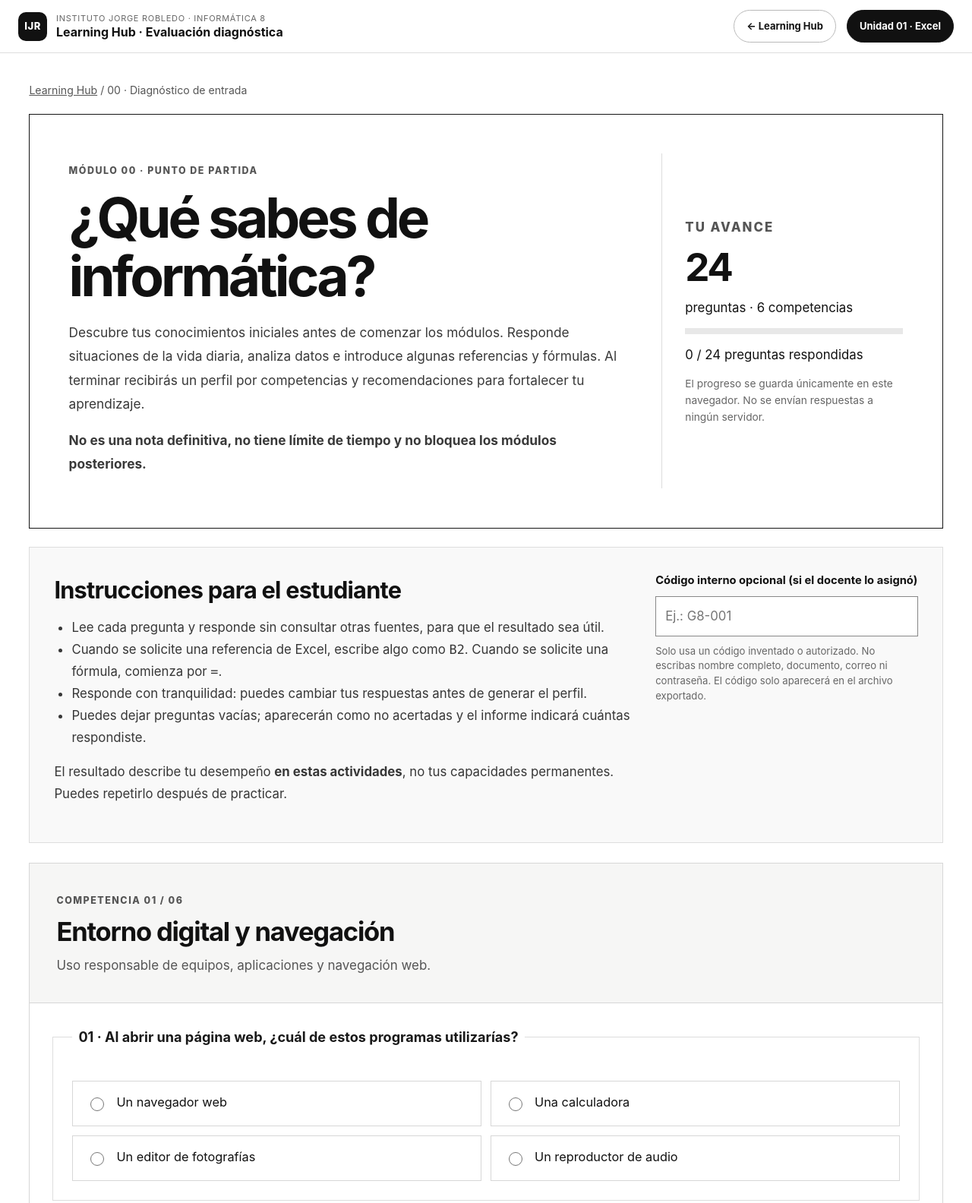
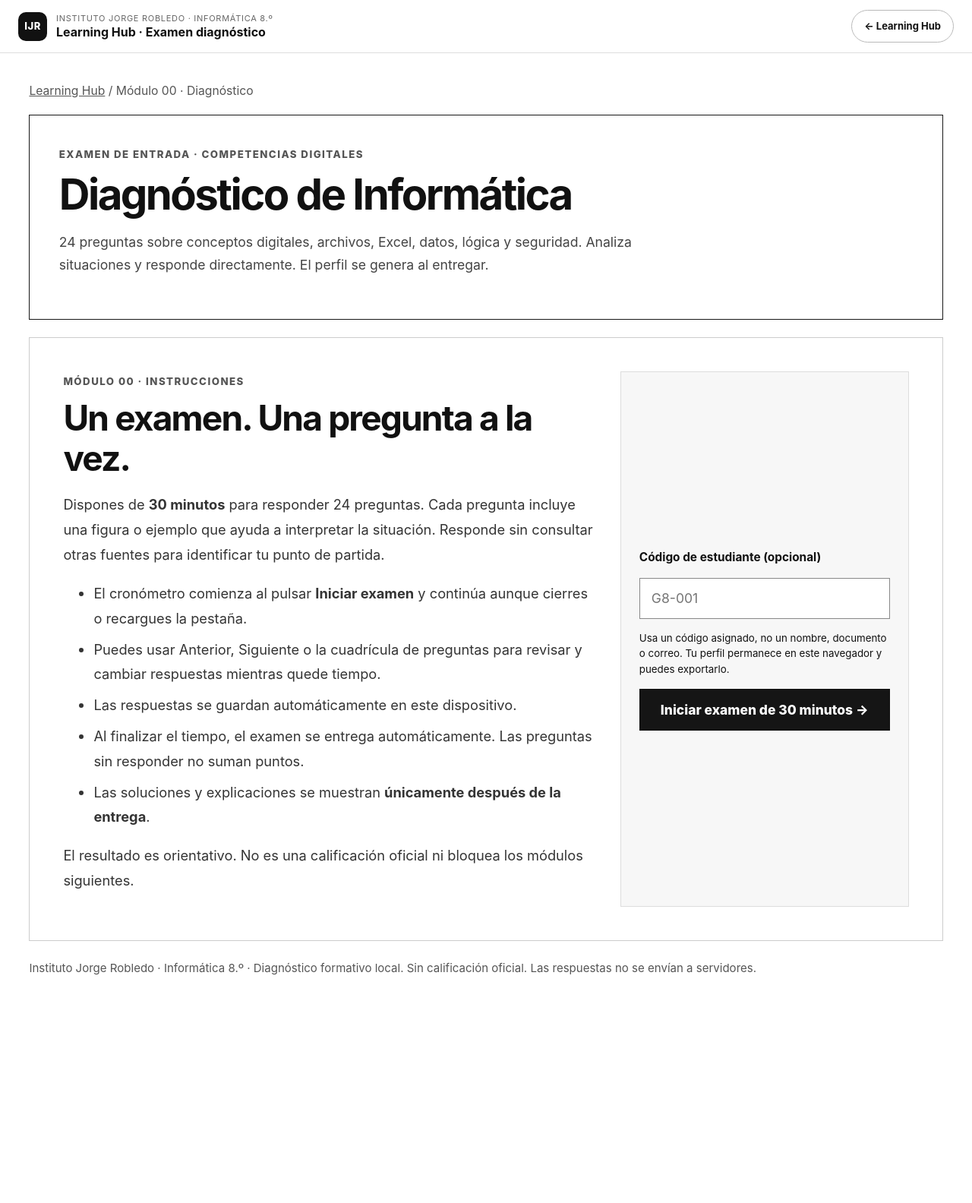
Before and after one commit to IJR-JD/Inform-tica-Octavo, a plain HTML site: page unidad-00-diagnostico/index.html in a window 1280 px wide. Shown: the top 1584 px of the page at 76% size. After the commit the page ends 1373 px from the top, so only its background shows below. Drawn offline with Linux system fonts and the light colour scheme.

Commit message:
feat: replace scroll quiz with timed single-question practical diagnostic exam

```diff
--- a/unidad-00-diagnostico/index.html
+++ b/unidad-00-diagnostico/index.html
@@ -1,62 +1,42 @@
 <!doctype html>
 <html lang="es">
 <head>
-<meta charset="utf-8">
-<meta name="viewport" content="width=device-width,initial-scale=1">
-<meta name="description" content="Examen diagnóstico formativo para informática de grado octavo: 24 preguntas, seis competencias y rutas de refuerzo.">
-<title>Módulo 00 · Diagnóstico de competencias digitales | IJR</title>
+<meta charset="utf-8"><meta name="viewport" content="width=device-width,initial-scale=1">
+<meta name="description" content="Examen diagnóstico interactivo de informática de octavo: 24 preguntas, 30 minutos, una pregunta a la vez, figuras y perfil formativo por competencias.">
+<title>Examen diagnóstico · Módulo 00 | Instituto Jorge Robledo</title>
 <link rel="stylesheet" href="../styles.css">
-<link rel="stylesheet" href="diagnostico.css?v=20261119-00-v1">
+<link rel="stylesheet" href="exam-mode.css?v=ijr-exam-v2">
 </head>
 <body>
-<header class="topbar">
-<a class="brand" href="../"><span class="brand-mark">IJR</span><span><small>Instituto Jorge Robledo · Informática 8</small><strong>Learning Hub · Evaluación diagnóstica</strong></span></a>
-<div class="top-actions"><a class="button button-light" href="../">← Learning Hub</a><a class="button button-dark" href="../unidad-01-excel/">Unidad 01 · Excel</a></div>
+<header class="topbar"><a class="brand" href="../"><span class="brand-mark">IJR</span><span><small>Instituto Jorge Robledo · Informática 8.º</small><strong>Learning Hub · Examen diagnóstico</strong></span></a><div class="top-actions"><a class="button button-light" href="../">← Learning Hub</a></div></header>
+<main class="exam-shell">
+<nav class="exam-breadcrumb"><a href="../">Learning Hub</a> / Módulo 00 · Diagnóstico</nav>
+<header id="examHeader" class="exam-title-bar">
+<div><span class="exam-kicker">EXAMEN DE ENTRADA · COMPETENCIAS DIGITALES</span><h1>Diagnóstico de Informática</h1><p>24 preguntas sobre conceptos digitales, archivos, Excel, datos, lógica y seguridad. Analiza situaciones y responde directamente. El perfil se genera al entregar.</p></div>
 </header>
-<main class="diag-shell">
-<nav class="diag-breadcrumb" aria-label="Ruta de navegación"><a href="../">Learning Hub</a> / 00 · Diagnóstico de entrada</nav>
-<section class="diag-hero" aria-labelledby="diagnosticHeading">
-<div>
-<p class="diag-kicker">MÓDULO 00 · PUNTO DE PARTIDA</p>
-<h1 id="diagnosticHeading">¿Qué sabes de informática?</h1>
-<p class="diag-lead">Descubre tus conocimientos iniciales antes de comenzar los módulos. Responde situaciones de la vida diaria, analiza datos e introduce algunas referencias y fórmulas. Al terminar recibirás un perfil por competencias y recomendaciones para fortalecer tu aprendizaje.</p>
-<p class="diag-lead"><strong>No es una nota definitiva, no tiene límite de tiempo y no bloquea los módulos posteriores.</strong></p>
+<section id="examIntro" class="exam-intro" aria-label="Inicio del examen">
+<div><span class="exam-kicker">MÓDULO 00 · INSTRUCCIONES</span><h2>Un examen. Una pregunta a la vez.</h2>
+<p>Dispones de <strong id="examDuration">30 minutos</strong> para responder 24 preguntas. Cada pregunta incluye una figura o ejemplo que ayuda a interpretar la situación. Responde sin consultar otras fuentes para identificar tu punto de partida.</p>
+<ul><li>El cronómetro comienza al pulsar <strong>Iniciar examen</strong> y continúa aunque cierres o recargues la pestaña.</li><li>Puedes usar Anterior, Siguiente o la cuadrícula de preguntas para revisar y cambiar respuestas mientras quede tiempo.</li><li>Las respuestas se guardan automáticamente en este dispositivo.</li><li>Al finalizar el tiempo, el examen se entrega automáticamente. Las preguntas sin responder no suman puntos.</li><li>Las soluciones y explicaciones se muestran <strong>únicamente después de la entrega</strong>.</li></ul>
+<p>El resultado es orientativo. No es una calificación oficial ni bloquea los módulos siguientes.</p>
 </div>
-<aside class="diag-meta" aria-label="Progreso del diagnóstico">
-<span class="diag-kicker">TU AVANCE</span>
-<strong>24</strong><span>preguntas · 6 competencias</span>
-<div class="diag-track" role="presentation"><span id="answerProgress"></span></div>
-<span id="answerCount" role="status" aria-live="polite">0 / 24 preguntas respondidas</span>
-<small>El progreso se guarda únicamente en este navegador. No se envían respuestas a ningún servidor.</small>
-</aside>
+<aside><label for="examStudentCode">Código de estudiante (opcional)</label><input id="examStudentCode" type="text" maxlength="24" autocomplete="off" placeholder="G8-001" aria-describedby="examCodeHelp"><small id="examCodeHelp">Usa un código asignado, no un nombre, documento o correo. Tu perfil permanece en este navegador y puedes exportarlo.</small><button class="exam-primary" type="button" id="examStart">Iniciar examen de 30 minutos →</button></aside>
 </section>
-<section class="diag-instructions" aria-label="Instrucciones">
-<div>
-<h2>Instrucciones para el estudiante</h2>
-<ul>
-<li>Lee cada pregunta y responde sin consultar otras fuentes, para que el resultado sea útil.</li>
-<li>Cuando se solicite una referencia de Excel, escribe algo como <code>B2</code>. Cuando se solicite una fórmula, comienza por <code>=</code>.</li>
-<li>Responde con tranquilidad: puedes cambiar tus respuestas antes de generar el perfil.</li>
-<li>Puedes dejar preguntas vacías; aparecerán como no acertadas y el informe indicará cuántas respondiste.</li>
-</ul>
-<p>El resultado describe tu desempeño <strong>en estas actividades</strong>, no tus capacidades permanentes. Puedes repetirlo después de practicar.</p>
+<section id="examRunner" class="exam-runner" hidden aria-label="Examen en curso">
+<div class="exam-timer-shell" role="group" aria-label="Cronómetro y avance del examen">
+<div class="exam-clock-wrap"><div><span class="exam-timer-caption">TIEMPO RESTANTE</span><div id="examClock" class="exam-clock" role="timer" aria-label="Tiempo restante">30:00</div></div></div>
+<div class="exam-progress"><span id="examAnswered">0 de 24 respondidas</span><div class="exam-progress-track"><span id="examProgressBar"></span></div></div>
 </div>
-<div class="diag-code">
-<label for="studentCode">Código interno opcional (si el docente lo asignó)</label>
-<input id="studentCode" type="text" maxlength="24" pattern="[a-zA-Z0-9_-]*" autocomplete="off" placeholder="Ej.: G8-001" aria-describedby="codeHelp">
-<small id="codeHelp">Solo usa un código inventado o autorizado. No escribas nombre completo, documento, correo ni contraseña. El código solo aparecerá en el archivo exportado.</small>
+<p id="examLive" class="sr-only" aria-live="polite"></p>
+<div class="exam-content">
+<article id="examQuestion" class="exam-question-card" aria-label="Pregunta actual"></article>
+<section id="examReview" class="exam-review" hidden aria-label="Revisión de respuestas"></section>
+<aside class="exam-sidebar" aria-label="Navegación entre preguntas"><h3 id="examQuestionCounter">PREGUNTA 01 / 24</h3><nav id="examQuestionNav" class="exam-question-nav" aria-label="Seleccionar pregunta"></nav><p>Negro: actual · Gris: respondida · Blanco: pendiente.</p></aside>
 </div>
+<div id="examActions" class="exam-action-bar"><button id="examBack" type="button" class="exam-secondary">← Anterior</button><button id="examNext" type="button" class="exam-primary">Siguiente pregunta →</button></div>
 </section>
-<div id="diagnosticQuestions" class="diag-questions" aria-label="Preguntas diagnósticas"></div>
-<section class="diag-footer-actions" aria-label="Terminar y evaluar">
-<h2>Genera tu perfil inicial</h2>
-<p id="remainingMessage" role="status" aria-live="polite">Revisa las respuestas y genera el informe.</p>
-<div class="diag-actions"><button type="button" id="submitDiagnostic">Evaluar y generar perfil</button><button type="button" id="restartDiagnostic">Reiniciar diagnóstico</button></div>
-</section>
-<section id="diagnosticResults" class="diag-results" aria-label="Resultado y perfil por competencias" hidden></section>
-<footer class="diag-site-footer">Instituto Jorge Robledo · Informática 8 · Evaluación orientativa y formativa. No registra calificaciones oficiales.</footer>
+<section id="examResults" class="exam-results" hidden aria-label="Perfil de resultados"></section>
+<footer class="exam-privacy">Instituto Jorge Robledo · Informática 8.º · Diagnóstico formativo local. Sin calificación oficial. Las respuestas no se envían a servidores.</footer>
 </main>
-<script src="banco-preguntas.js?v=20261119-00-v1"></script>
-<script src="diagnostico.js?v=20261119-00-v1"></script>
-</body>
-</html>
+<script src="banco-preguntas.js?v=ijr-exam-v2"></script><script src="exam-mode.js?v=ijr-exam-v2"></script>
+</body></html>
```
